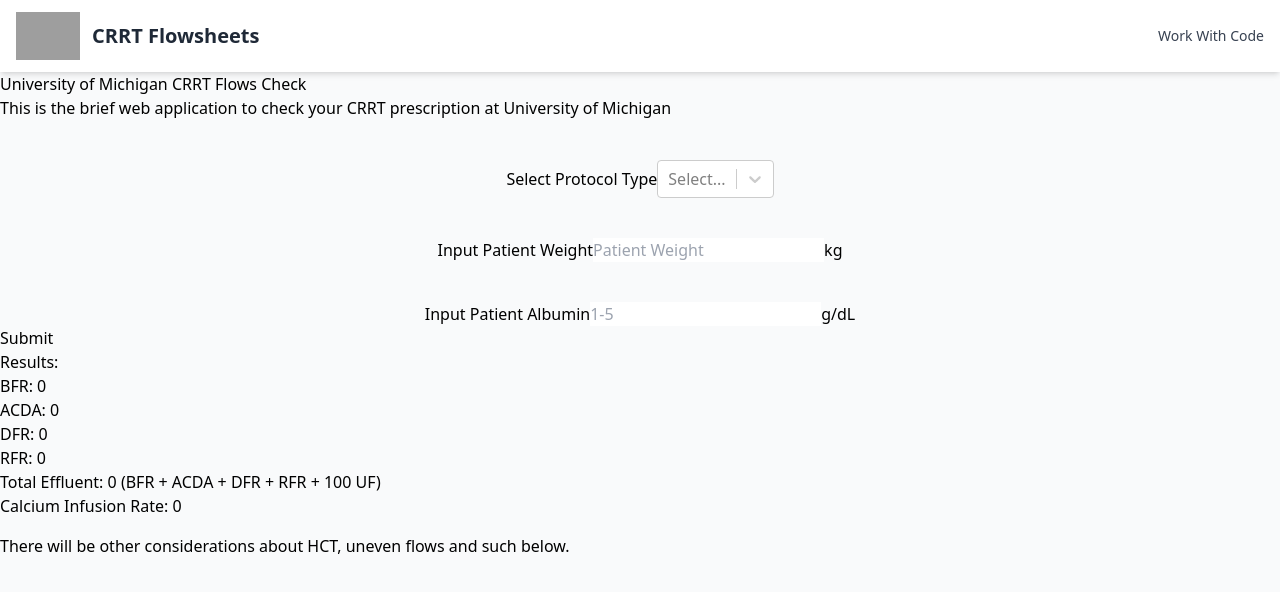
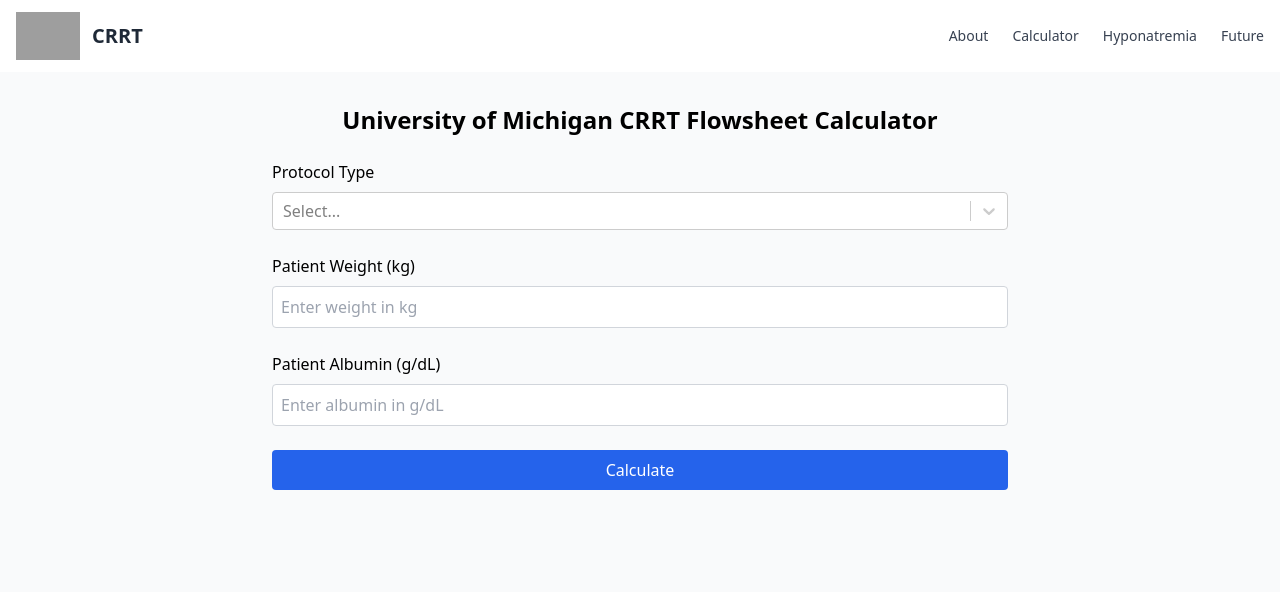
Before and after one commit to pajenkin/CRRT-Flowsheets, a React (Vite) app: page / in a window 1280 px wide. Shown: the top 592 px of the page. Built offline with nearby package versions, Linux system fonts and the light colour scheme; grey boxes are pictures that could not be loaded.

Commit message:
minimal stylings, header with navagation added

```diff
--- a/package.json
+++ b/package.json
@@ -15,6 +15,7 @@
     "aws-amplify": "^6.10.0",
     "react": "^18.3.1",
     "react-dom": "^18.3.1",
+    "react-router-dom": "^7.6.0",
     "react-select": "^5.8.3"
   },
   "devDependencies": {
--- a/src/App.tsx
+++ b/src/App.tsx
@@ -6,8 +6,10 @@
 import Header from './components/Header';
 import MainFlowsheet from './main/MainFlowsheet';
 import './App.css';
-// import './Shock.js';
-// import './NonShock.js';
+import { BrowserRouter, Routes, Route } from 'react-router-dom';
+import AboutPage from './pages/AboutPage';
+import HyponatremiaPage from './pages/HyponatremiaPage';
+import FutureThoughtsPage from './pages/FutureThoughtsPage';
 
 const ProtocolSelections = [
   {value:'1', label: 'Non-Shock'},
@@ -16,11 +18,16 @@
 
 function App() {
   return (
-    <div className="min-h-screen bg-gray-50">
-    <Header />
-    <MainFlowsheet />
-  </div>
+    <BrowserRouter>
+      <Header />
+      <Routes>
+        <Route path="/" element={<MainFlowsheet />} />
+        <Route path="/about" element={<AboutPage />} />
+        <Route path="/hyponatremia" element={<HyponatremiaPage />} />
+        <Route path="/future" element={<FutureThoughtsPage />} />
+      </Routes>
+    </BrowserRouter>
   );
 }
 
-export default App
+export default App;
--- a/src/components/Header.tsx
+++ b/src/components/Header.tsx
@@ -1,5 +1,6 @@
+// src/components/Header.tsx
 import React from 'react';
-import { Link } from 'react-router-dom'; // Optional: if using React Router
+import { Link } from 'react-router-dom';
 import BlockMHex from '../assets/BlockMHex.svg';
 
 const Header: React.FC = () => {
@@ -12,17 +13,25 @@
           alt="Logo"
           className="h-10 w-auto sm:h-12"
         />
-        <span className="text-xl font-semibold text-gray-800">
-          CRRT Flowsheets
-        </span>
+        <Link to="/" className="text-xl font-semibold text-gray-800">
+          CRRT
+        </Link>
       </div>
 
       {/* Right: Nav tabs */}
       <nav className="hidden md:flex space-x-6 text-gray-700 text-sm font-medium">
-        <a href="/work-with-code" className="hover:text-blue-600 transition">
-          Work With Code
-        </a>
-        {/* Add more tabs here if needed */}
+        <Link to="/about" className="hover:text-blue-600 transition">
+          About
+        </Link>
+        <Link to="/" className="hover:text-blue-600 transition">
+          Calculator
+        </Link>
+        <Link to="/hyponatremia" className="hover:text-blue-600 transition">
+          Hyponatremia
+        </Link>
+        <Link to="/future" className="hover:text-blue-600 transition">
+          Future
+        </Link>
       </nav>
     </header>
   );
--- a/src/main/MainFlowsheet.tsx
+++ b/src/main/MainFlowsheet.tsx
@@ -1,164 +1,116 @@
-import { calculateShockProtocol, calculateNonShockProtocol } from '../protocols';
-import { getParamsForWeight, findEffluentIndex, findAlbuminIndex, roundTo } from '../utils';
-import { ProtocolResult } from '../types';
+// src/main/MainFlowsheet.tsx
 
+import { useState } from 'react';
 import Select from 'react-select';
-import { useState } from 'react';
+import Header from '../components/Header';
+import { ProtocolResult } from '../types/ProtocolResult';
+import { getCalculatedResult } from '../utils/protocolHelpers';
 
-import '../App.css';
-
-// Define the type for PatientReturnParams
-// type ProtocolResult = {
-//   BFR: number;
-//   DFR: number;
-//   ACDA: number;
-//   RFR: number;
-//   effluent: number;
-//   calciumDose: number;
-// };
-
-const ProtocolSelections = [
+const protocolOptions = [
   { value: '1', label: 'Non-Shock' },
   { value: '2', label: 'Shock' }
 ];
 
-const MainFlowsheet = () => {
-  const [ProtocolType, setProtocolType] = useState(0);
-  const [PatientWeight, setPatientWeight] = useState(0);
-  const [PatientAlbumin, setPatientAlbumin] = useState(0);
-  const [PatientBFR, setPatientBFR] = useState(0);
-  const [PatientACDA, setPatientACDA] = useState(0);
-  const [PatientDFR, setPatientDFR] = useState(0);
-  const [PatientRFR, setPatientRFR] = useState(0);
-  const [PatientCaDose, setPatientCaDose] = useState(0);
-  const [PatientEffluent, setPatientEffluent] = useState(0);
-  const [InputError, setInputError] = useState(' ');
+function ResultCard({ result }: { result: ProtocolResult }) {
+  return (
+    <div className="bg-white p-6 rounded shadow mt-6">
+      <h2 className="text-xl font-bold mb-4">Calculated Protocol</h2>
+      <div className="grid grid-cols-2 gap-x-4 gap-y-2">
+        <p className="font-medium">BFR:</p><p>{result.BFR}</p>
+        <p className="font-medium">ACDA:</p><p>{result.ACDA}</p>
+        <p className="font-medium">DFR:</p><p>{result.DFR}</p>
+        <p className="font-medium">RFR:</p><p>{result.RFR}</p>
+        <p className="font-medium">Effluent:</p><p>{result.effluent}</p>
+        <p className="font-medium">Calcium Dose:</p><p>{result.calciumDose}</p>
+      </div>
+    </div>
+  );
+}
 
-  let PatientReturnParams: ProtocolResult | null = null;
+export default function MainFlowsheet() {
+  const [protocolType, setProtocolType] = useState<number>(0);
+  const [weight, setWeight] = useState<number>(0);
+  const [albumin, setAlbumin] = useState<number>(0);
+  const [inputError, setInputError] = useState<string>('');
+  const [warning, setWarning] = useState<string>('');
+  const [result, setResult] = useState<ProtocolResult | null>(null);
 
-  function defineProtocolType(e: any) {
-    setProtocolType(parseInt(e.value));
+  function handleProtocolChange(option: any) {
+    setProtocolType(parseInt(option.value));
+    setResult(null);
+    setWarning('');
   }
 
-  function definePatientWeight(e: React.ChangeEvent<HTMLInputElement>) {
-    const weight = parseInt(e.target.value);
-    if (weight >= 20 && weight <= 150) {
-      sendInputError("");
-      setPatientWeight(weight);
+  function handleSubmit(e: React.FormEvent) {
+    e.preventDefault();
+    const resultOrWarning = getCalculatedResult(protocolType, weight, albumin);
+    if (typeof resultOrWarning === 'string') {
+      setInputError(resultOrWarning);
+      setResult(null);
+      setWarning('');
     } else {
-      sendInputError("Weight not within range");
+      setInputError('');
+      setResult(resultOrWarning.result);
+      setWarning(resultOrWarning.warning || '');
     }
   }
 
-  function definePatientAlbumin(e: React.ChangeEvent<HTMLInputElement>) {
-    const albumin = parseInt(e.target.value);
-    if (albumin >= 1.0 && albumin <= 5.0) {
-      sendInputError("");
-      setPatientAlbumin(albumin);
-    } else {
-      sendInputError("Albumin not within range");
-    }
-  }
+  return (
+    <div className="min-h-screen bg-gray-50">
+      <main className="max-w-3xl mx-auto py-8 px-4">
+        <h1 className="text-2xl font-semibold mb-6 text-center">
+          University of Michigan CRRT Flowsheet Calculator
+        </h1>
 
-  function checkPatientWeight() {
-    if (PatientWeight >= 20 && PatientWeight <= 300) {
-      sendInputError("");
-      return true;
-    } else {
-      sendInputError("Weight not within range");
-      return false;
-    }
-  }
+        <form onSubmit={handleSubmit} className="grid gap-6">
+          <div>
+            <label className="block mb-2 font-medium">Protocol Type</label>
+            <Select options={protocolOptions} onChange={handleProtocolChange} />
+          </div>
 
-  function checkPatientAlbumin() {
-    if (PatientAlbumin >= 1.0 && PatientAlbumin <= 5.0) {
-      return true;
-    } else {
-      sendInputError("Albumin not within range");
-      return false;
-    }
-  }
+          <div>
+            <label className="block mb-2 font-medium">Patient Weight (kg)</label>
+            <input
+              type="number"
+              className="w-full p-2 border border-gray-300 rounded"
+              placeholder="Enter weight in kg"
+              onChange={(e) => setWeight(parseFloat(e.target.value))}
+            />
+          </div>
 
-  function ValidateVariables() {
-    return checkPatientWeight() && checkPatientAlbumin();
-  }
+          <div>
+            <label className="block mb-2 font-medium">Patient Albumin (g/dL)</label>
+            <input
+              type="number"
+              className="w-full p-2 border border-gray-300 rounded"
+              placeholder="Enter albumin in g/dL"
+              onChange={(e) => setAlbumin(parseFloat(e.target.value))}
+            />
+          </div>
 
-  function youMayProceed() {
-    if (ProtocolType === 1 && ValidateVariables()) {
-      PatientReturnParams = calculateNonShockProtocol(PatientWeight, PatientAlbumin);
-    } else if (ProtocolType === 2 && ValidateVariables()) {
-      PatientReturnParams = calculateShockProtocol(PatientWeight, PatientAlbumin);
-    } else {
-      console.log("Not valid input");
-    }
-  }
+          <button
+            type="submit"
+            className="w-full bg-blue-600 text-white py-2 rounded hover:bg-blue-700 transition-colors"
+          >
+            Calculate
+          </button>
 
-  function ChangeAllVariables() {
-    if (PatientReturnParams) {
-      setPatientBFR(PatientReturnParams.BFR);
-      setPatientDFR(PatientReturnParams.DFR);
-      setPatientCaDose(PatientReturnParams.calciumDose);
-      setPatientEffluent(PatientReturnParams.effluent);
-      setPatientACDA(PatientReturnParams.ACDA);
-      setPatientRFR(PatientReturnParams.RFR);
-    }
-  }
+          {inputError && (
+            <div className="text-red-600 font-medium text-center">{inputError}</div>
+          )}
 
-  function handleOnClick() {
-    youMayProceed();
-    if (PatientReturnParams) {
-      ChangeAllVariables();
-    }
-  }
+          {warning && (
+            <div className="bg-yellow-100 border-l-4 border-yellow-500 text-yellow-700 p-4 rounded mt-4 space-y-1">
+              <p className="font-medium">⚠️ Warning</p>
+              {warning.split('. ').map((msg, i) => (
+                <p key={i}>{msg.trim()}{!msg.trim().endsWith('.') ? '.' : ''}</p>
+              ))}
+            </div>
+          )}
 
-  function sendInputError(message: string) {
-    setInputError(message ? `Error: ${message}` : "");
-  }
-
-  return (
-    <div className="grid grid-flow-row auto-rows-max">
-      <div>
-        <h1>University of Michigan CRRT Flows Check</h1>
-        <h2>This is the brief web application to check your CRRT prescription at University of Michigan</h2>
-      </div>
-
-      <div className="flex justify-center mt-10 items-center ProtocolType">
-        <h3>Select Protocol Type</h3>
-        <Select options={ProtocolSelections} onChange={defineProtocolType} /><br />
-      </div>
-
-      <div className="flex justify-center mt-10 items-center PatientWeight">
-        <h3>Input Patient Weight</h3>
-        <input type="number" placeholder="Patient Weight" onChange={definePatientWeight} /> kg
-      </div>
-
-      <div className="flex justify-center mt-10 items-center PatientAlbumin">
-        <h3>Input Patient Albumin</h3>
-        <input type="number" placeholder="1-5" onChange={definePatientAlbumin} /> g/dL
-      </div>
-
-      <div>
-        <button onClick={handleOnClick}>Submit</button>
-      </div>
-
-      <div className="read-the-docs">
-        <h2>{InputError}</h2>
-        <h2>Results:</h2>
-        <div>
-          BFR: {PatientBFR} <br />
-          ACDA: {PatientACDA} <br />
-          DFR: {PatientDFR} <br />
-          RFR: {PatientRFR} <br />
-          Total Effluent: {PatientEffluent} (BFR + ACDA + DFR + RFR + 100 UF) <br />
-          Calcium Infusion Rate: {PatientCaDose} <br />
-        </div>
-
-        <div className="mt-4">
-          There will be other considerations about HCT, uneven flows and such below.
-        </div>
-      </div>
+          {result && <ResultCard result={result} />}
+        </form>
+      </main>
     </div>
   );
-};
-
-export default MainFlowsheet;
+}
--- /dev/null
+++ b/src/pages/AboutPage.tsx
@@ -0,0 +1,4 @@
+// src/pages/AboutPage.tsx
+export default function AboutPage() {
+    return <div className="p-6">This page explains the shock/liver protocol rationale.</div>;
+  }
--- /dev/null
+++ b/src/pages/FutureThoughtsPage.tsx
@@ -0,0 +1,4 @@
+// src/pages/AboutPage.tsx
+export default function AboutPage() {
+    return <div className="p-6">This page explains the Future possibilities of the CRRT program.</div>;
+  }
--- /dev/null
+++ b/src/pages/HyponatremiaPage.tsx
@@ -0,0 +1,4 @@
+// src/pages/AboutPage.tsx
+export default function AboutPage() {
+    return <div className="p-6">This page explains the Hyponatremia treatment rationale.</div>;
+  }
--- /dev/null
+++ b/src/utils/protocolHelpers.ts
@@ -0,0 +1,86 @@
+// src/utils/protocolHelpers.ts
+
+import { calculateNonShockProtocol } from '../protocols/NonShock';
+import { calculateShockProtocol } from '../protocols/Shock';
+import { ProtocolResult } from '../types/ProtocolResult';
+
+/**
+ * Validates input and calculates the CRRT protocol result.
+ * @param protocolType 1 = Non-Shock, 2 = Shock
+ * @param weight Patient weight in kg
+ * @param albumin Patient albumin in g/dL
+ * @returns Either a ProtocolResult or an error message string
+ */
+type ResultWithWarning = {
+  result: ProtocolResult;
+  warning?: string;
+};
+
+// export function getCalculatedResult(
+//   protocolType: number,
+//   weight: number,
+//   albumin: number
+// ): ResultWithWarning | string {
+//   if (weight < 5 || weight > 300) {
+//     return 'Double Check!! Weight is typically between 40 and 150 kg';
+//   }
+
+//   if (albumin < 0.5 || albumin > 6.0) {
+//     return 'Double Check!! Albumin is typically between 1.0 and 6.0 g/dL';
+//   }
+
+//   const result =
+//     protocolType === 1
+//       ? calculateNonShockProtocol(weight, albumin)
+//       : calculateShockProtocol(weight, albumin);
+
+//   let warning = '';
+//   if (weight < 20 || weight > 150) {
+//     warning += '⚠️ Weight is outside normal protocol range (20–150 kg). ';
+//   }
+//   if (albumin < 1.0 || albumin > 5.0) {
+//     warning += '⚠️ Albumin is outside normal range (1.0–5.0 g/dL).';
+//   }
+
+//   return warning
+//     ? { result, warning: warning.trim() }
+//     : { result };
+// }
+
+export function getCalculatedResult(
+  protocolType: number,
+  weight: number,
+  albumin: number
+): ResultWithWarning | string {
+  if (isNaN(weight) || isNaN(albumin)) {
+    return 'Please enter valid numbers for weight and albumin.';
+  }
+
+  if (weight <= 0 || albumin <= 0) {
+    return 'Weight and albumin must be positive values.';
+  }
+
+  if (protocolType !== 1 && protocolType !== 2) {
+    return 'Please select a valid protocol type.';
+  }
+
+  const result =
+    protocolType === 1
+      ? calculateNonShockProtocol(weight, albumin)
+      : calculateShockProtocol(weight, albumin);
+
+  let warning = '';
+  if (weight < 5 || weight > 300) {
+    warning += 'Double Check!! Weight is typically between 40 and 150 kg. ';
+  } else if (weight < 20 || weight > 150) {
+    warning += '⚠️ Weight is outside normal protocol range (20–150 kg). ';
+  }
+
+  if (albumin < 0.5 || albumin > 6.0) {
+    warning += 'Double Check!! Albumin is typically between 1.0 and 6.0 g/dL.';
+  } else if (albumin < 1.0 || albumin > 5.0) {
+    warning += '⚠️ Albumin is outside normal range (1.0–5.0 g/dL).';
+  }
+
+  return warning.trim() ? { result, warning: warning.trim() } : { result };
+}
```
Also changed, not shown: 2 other files (tests, documents, lock files or other folders).
